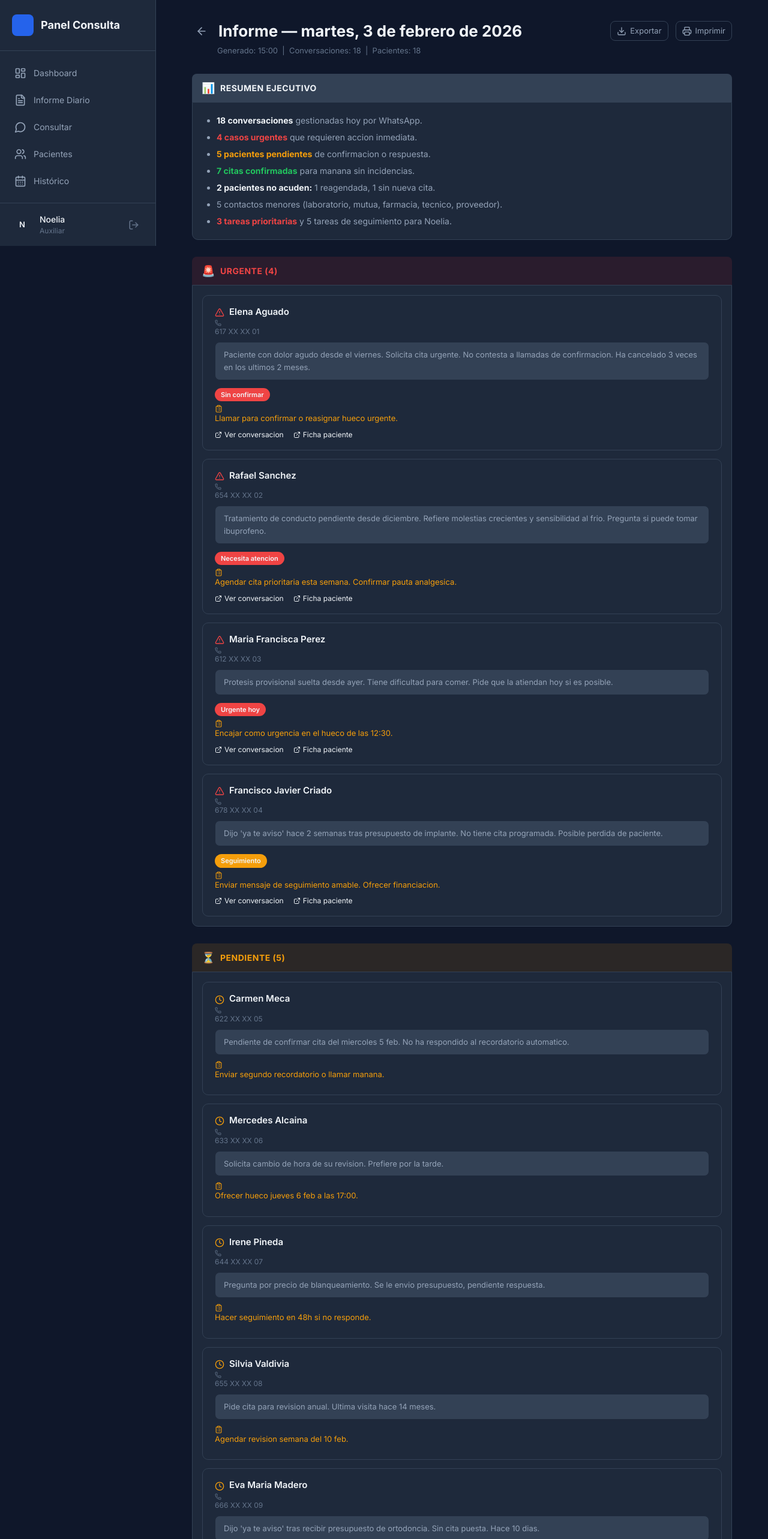
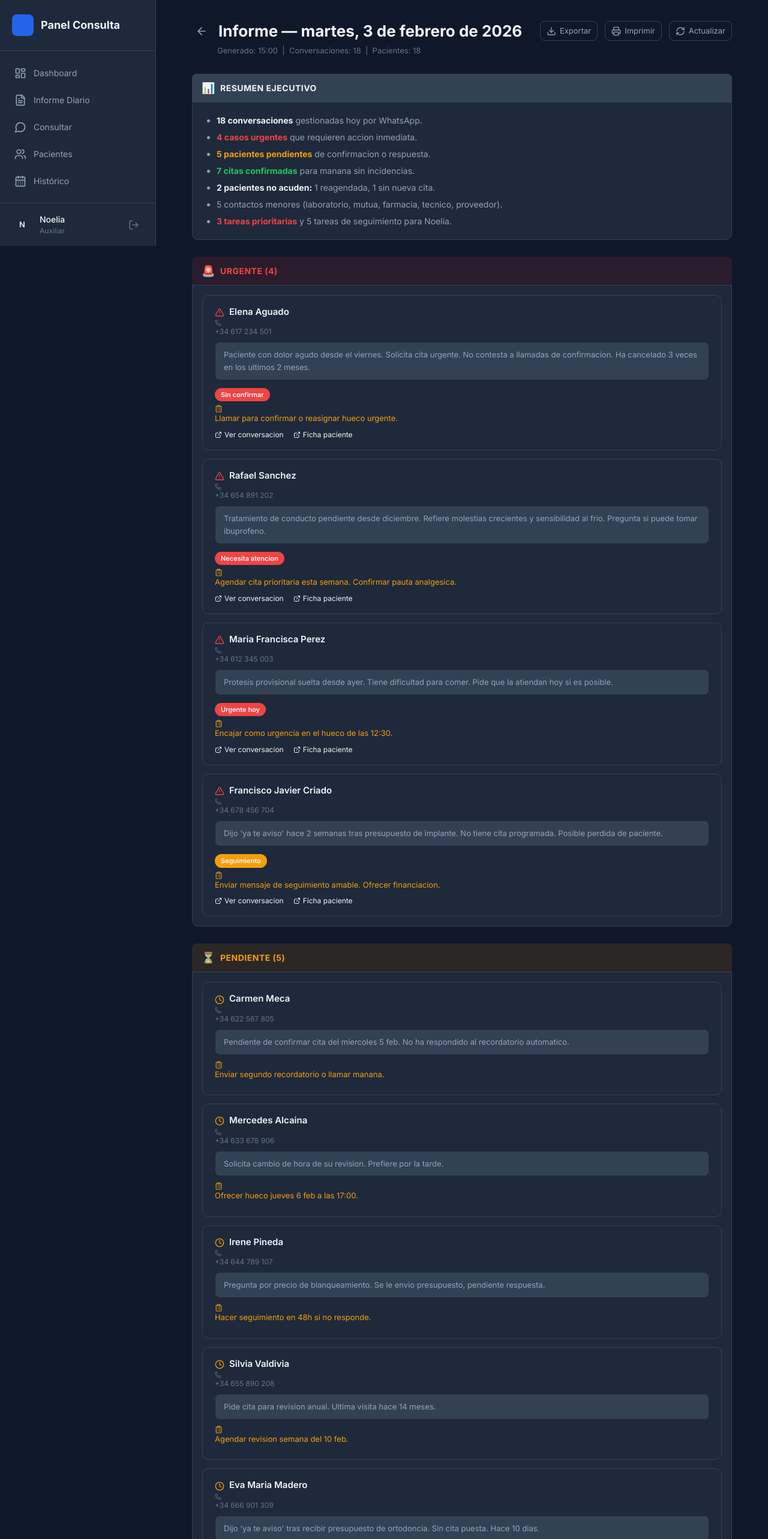
Before and after one commit to semaes111/whatsapp-clinic-dashboard, a Next.js app: page /informe/2026-02-03 in a window 1280 px wide. Shown: the top 2566 px of the page at 60% size. Built offline with nearby package versions, Linux system fonts and the light colour scheme.

Commit message:
feat: add refresh button + show full phone numbers

```diff
--- a/src/app/(dashboard)/informe/[fecha]/page.tsx
+++ b/src/app/(dashboard)/informe/[fecha]/page.tsx
@@ -6,6 +6,7 @@ import {
   ArrowLeft,
   Download,
   Printer,
+  RefreshCw,
   ExternalLink,
   AlertTriangle,
   Clock,
@@ -26,7 +27,7 @@ import Link from "next/link";
 const urgentes = [
   {
     name: "Elena Aguado",
-    phone: "617 XX XX 01",
+    phone: "+34 617 234 501",
     summary:
       "Paciente con dolor agudo desde el viernes. Solicita cita urgente. No contesta a llamadas de confirmacion. Ha cancelado 3 veces en los ultimos 2 meses.",
     status: "Sin confirmar",
@@ -35,7 +36,7 @@ const urgentes = [
   },
   {
     name: "Rafael Sanchez",
-    phone: "654 XX XX 02",
+    phone: "+34 654 891 202",
     summary:
       "Tratamiento de conducto pendiente desde diciembre. Refiere molestias crecientes y sensibilidad al frio. Pregunta si puede tomar ibuprofeno.",
     status: "Necesita atencion",
@@ -44,7 +45,7 @@ const urgentes = [
   },
   {
     name: "Maria Francisca Perez",
-    phone: "612 XX XX 03",
+    phone: "+34 612 345 003",
     summary:
       "Protesis provisional suelta desde ayer. Tiene dificultad para comer. Pide que la atiendan hoy si es posible.",
     status: "Urgente hoy",
@@ -53,7 +54,7 @@ const urgentes = [
   },
   {
     name: "Francisco Javier Criado",
-    phone: "678 XX XX 04",
+    phone: "+34 678 456 704",
     summary:
       "Dijo 'ya te aviso' hace 2 semanas tras presupuesto de implante. No tiene cita programada. Posible perdida de paciente.",
     status: "Seguimiento",
@@ -65,31 +66,31 @@ const urgentes = [
 const pendientes = [
   {
     name: "Carmen Meca",
-    phone: "622 XX XX 05",
+    phone: "+34 622 567 805",
     summary: "Pendiente de confirmar cita del miercoles 5 feb. No ha respondido al recordatorio automatico.",
     action: "Enviar segundo recordatorio o llamar manana.",
   },
   {
     name: "Mercedes Alcaina",
-    phone: "633 XX XX 06",
+    phone: "+34 633 678 906",
     summary: "Solicita cambio de hora de su revision. Prefiere por la tarde.",
     action: "Ofrecer hueco jueves 6 feb a las 17:00.",
   },
   {
     name: "Irene Pineda",
-    phone: "644 XX XX 07",
+    phone: "+34 644 789 107",
     summary: "Pregunta por precio de blanqueamiento. Se le envio presupuesto, pendiente respuesta.",
     action: "Hacer seguimiento en 48h si no responde.",
   },
   {
     name: "Silvia Valdivia",
-    phone: "655 XX XX 08",
+    phone: "+34 655 890 208",
     summary: "Pide cita para revision anual. Ultima visita hace 14 meses.",
     action: "Agendar revision semana del 10 feb.",
   },
   {
     name: "Eva Maria Madero",
-    phone: "666 XX XX 09",
+    phone: "+34 666 901 309",
     summary: "Dijo 'ya te aviso' tras recibir presupuesto de ortodoncia. Sin cita puesta. Hace 10 dias.",
     action: "Contactar con mensaje de seguimiento.",
   },
@@ -335,6 +336,23 @@ export default function InformeFechaPage() {
   const params = useParams();
   const router = useRouter();
   const fecha = (params?.fecha as string) || "2026-02-03";
+  const [refreshing, setRefreshing] = useState(false);
+
+  const handleRefresh = async () => {
+    setRefreshing(true);
+    try {
+      await fetch("/api/reports/generate", {
+        method: "POST",
+        headers: { "Content-Type": "application/json" },
+        body: JSON.stringify({ date: fecha }),
+      });
+      router.refresh();
+    } catch (error) {
+      console.error("Error refreshing report:", error);
+    } finally {
+      setRefreshing(false);
+    }
+  };
 
   return (
     <div style={styles.page}>
@@ -375,6 +393,25 @@ export default function InformeFechaPage() {
         >
           <Printer size={16} />
           Imprimir
+        </button>
+        <button
+          style={{
+            ...styles.iconBtn,
+            opacity: refreshing ? 0.6 : 1,
+            cursor: refreshing ? "wait" : "pointer",
+          }}
+          onMouseEnter={(e) =>
+            !refreshing && (e.currentTarget.style.background = "var(--bg-hover)")
+          }
+          onMouseLeave={(e) =>
+            (e.currentTarget.style.background = "none")
+          }
+          onClick={handleRefresh}
+          disabled={refreshing}
+          title="Actualizar informe"
+        >
+          <RefreshCw size={16} className={refreshing ? "animate-spin" : ""} />
+          {refreshing ? "Actualizando..." : "Actualizar"}
         </button>
       </div>
       <p style={styles.subline}>
```
